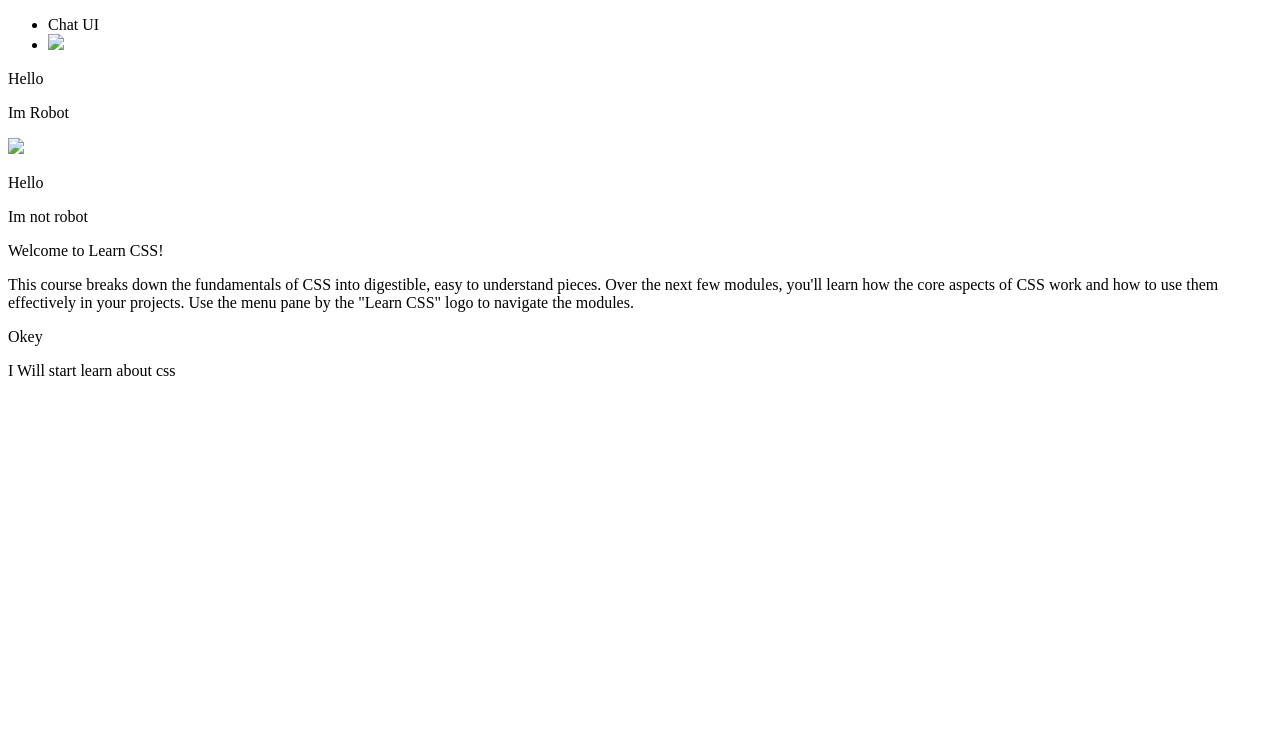
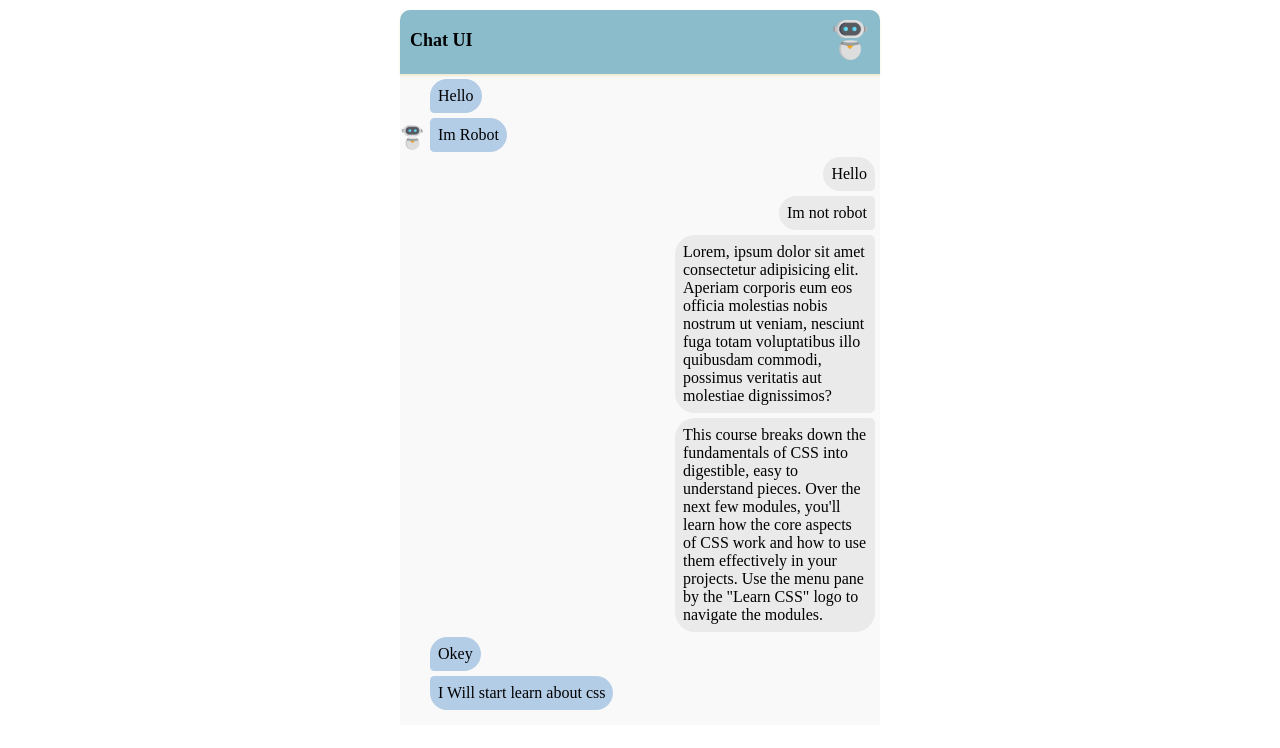
Before and after one commit to m0slah/ChatApp, a plain HTML site: page Index.html in a window 1280 px wide. Drawn offline with Linux system fonts and the light colour scheme; a web font is replaced by a local one.

Commit message:
adding style for website

```diff
--- a/Index.html
+++ b/Index.html
@@ -5,7 +5,7 @@
     <meta http-equiv="X-UA-Compatible" content="IE=edge" />
     <meta name="viewport" content="width=device-width, initial-scale=1.0" />
     <title>ChatApp</title>
-    <link rel="stylesheet" href="Styles.css" />
+    <link rel="stylesheet" href="Style.css" />
   </head>
   <body>
     <main>
@@ -16,7 +16,7 @@
               <ul>
                 <li>Chat UI</li>
                 <li>
-                  <img class="header-list__image" src="#" />
+                  <img class="header-list__image" src="./Images/Robot.png" />
                 </li>
               </ul>
             </nav>
@@ -27,7 +27,7 @@
               <section class="sent-chat__list">
                 <p class="sent-text">Hello</p>
                 <p class="sent-text">Im Robot</p>
-                <img class="img-chat" src="./Image/Robot.png" />
+                <img class="img-chat" src="./Images/Robot.png" />
               </section>
             </nav>
 
@@ -35,7 +35,12 @@
               <section class="receive-chat__list">
                 <p class="receive-text">Hello</p>
                 <p class="receive-text">Im not robot</p>
-                <p class="receive-text">Welcome to Learn CSS!</p>
+                <p class="receive-text">
+                  Lorem, ipsum dolor sit amet consectetur adipisicing elit.
+                  Aperiam corporis eum eos officia molestias nobis nostrum ut
+                  veniam, nesciunt fuga totam voluptatibus illo quibusdam
+                  commodi, possimus veritatis aut molestiae dignissimos?
+                </p>
                 <p class="receive-text">
                   This course breaks down the fundamentals of CSS into
                   digestible, easy to understand pieces. Over the next few
@@ -47,12 +52,11 @@
             </nav>
 
             <nav class="sent-message">
-                <section class="sent-chat__list">
-                  <p class="sent-text">Okey</p>
-                  <p class="sent-text">I Will start learn about css</p>
-                </section>
-              </nav>
-
+              <section class="sent-chat__list">
+                <p class="sent-text">Okey</p>
+                <p class="sent-text">I Will start learn about css</p>
+              </section>
+            </nav>
           </nav>
         </div>
       </div>
--- a/Style.css
+++ b/Style.css
@@ -0,0 +1,108 @@
+@import url("https://fonts.googleapis.com/css2?family=Fasthand&display=swap");
+
+* {
+  margin: 0;
+  padding: 0;
+  box-sizing: border-box;
+  font-family:'Times New Roman', Times, serif;
+}
+
+body{
+  display: flex;
+  justify-content: center;
+}
+
+.container{
+  width: 500px;
+}
+
+.chat {
+  margin: 10px;
+  background-color: #f9f9f9;
+  padding-bottom: 10px;
+}
+
+.header-list {
+  background-color: #8bbccc;
+  padding: 10px;
+  border-radius: 10px 10px 0px 0px;
+  box-shadow: 0px 2px 2px 0px #f0ebce;
+}
+
+.header-list ul {
+  display: flex;
+  justify-content: space-between;
+}
+
+.header-list li {
+  list-style-type: none;
+}
+
+.header-list li:first-child {
+  font-weight: 900;
+  font-size: 18px;
+  margin-top: 10px;
+}
+
+.header-list li :last-child {
+  width: 40px;
+}
+
+.sent-chat__list {
+  margin-right: auto;
+  min-width: calc(100%);
+}
+
+.sent-text {
+  background-color: #b4cde6;
+  margin: 5px 5px 5px 30px;
+  padding: 8px;
+  /* margin-right: auto; */
+  max-width: fit-content;
+  border-radius: 5px;
+}
+
+.receive-text {
+  background-color: #eaeaea;
+  margin: 5px;
+  padding: 8px;
+  max-width: fit-content;
+  width: 200px;
+  margin-left: auto;
+  border-radius: 5px;
+}
+
+.receive-text {
+  display: block;
+}
+
+.sent-chat__list :first-child {
+  border-radius: 20px 20px 20px 5px;
+}
+
+.sent-chat__list :not(:first-child, :last-child) {
+  border-radius: 5px 20px 20px 5px;
+}
+
+.sent-chat__list :last-child {
+  border-radius: 5px 20px 20px 20px;
+}
+
+/* start to design recive chat */
+.receive-message :first-child {
+  border-radius: 20px 20px 5px 20px;
+}
+
+.receive-message :not(:first-child, :last-child) {
+  border-radius: 20px 5px 5px 20px;
+}
+
+.receive-message :last-child {
+  border-radius: 20px 5px 20px 20px;
+}
+
+.img-chat {
+  width: 25px;
+  position: absolute;
+  top: 125px;
+}
```
Also changed, not shown: Images/Robot.png (added).
